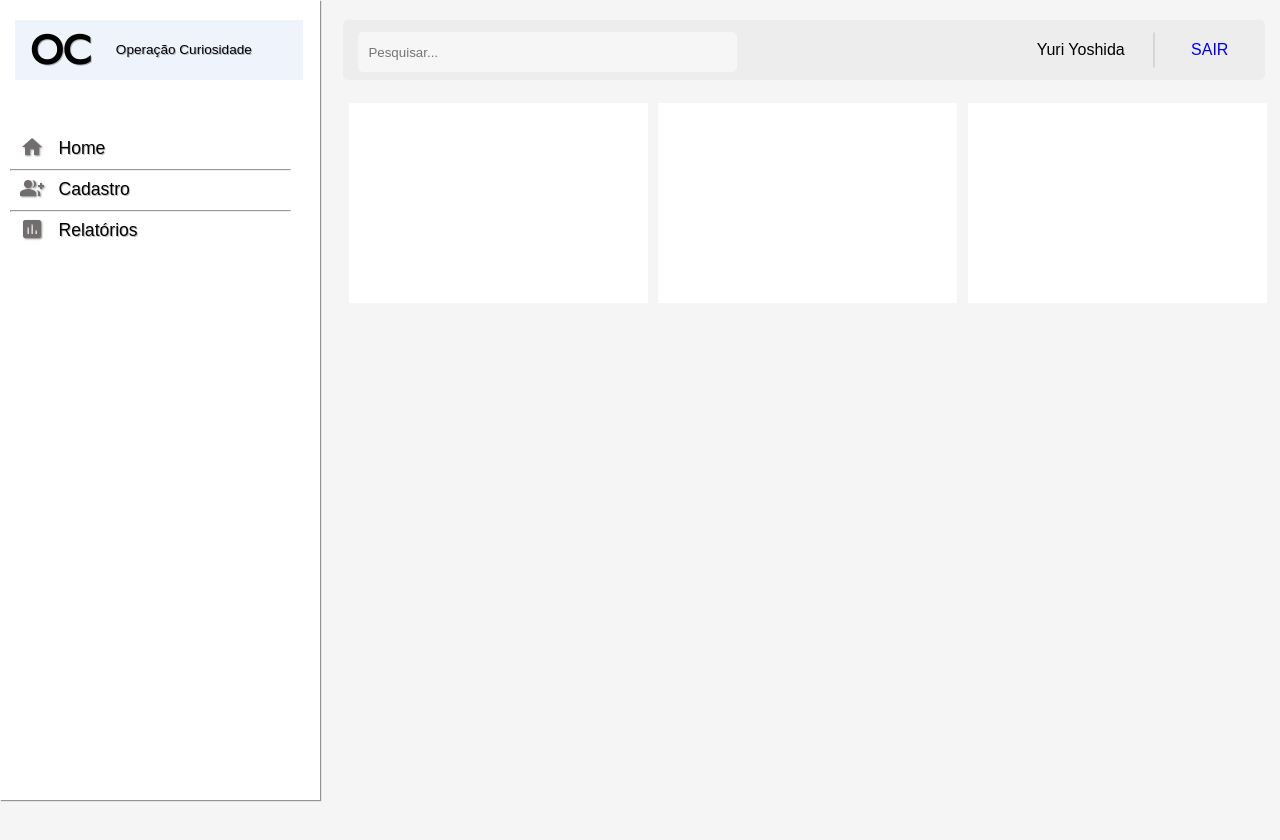
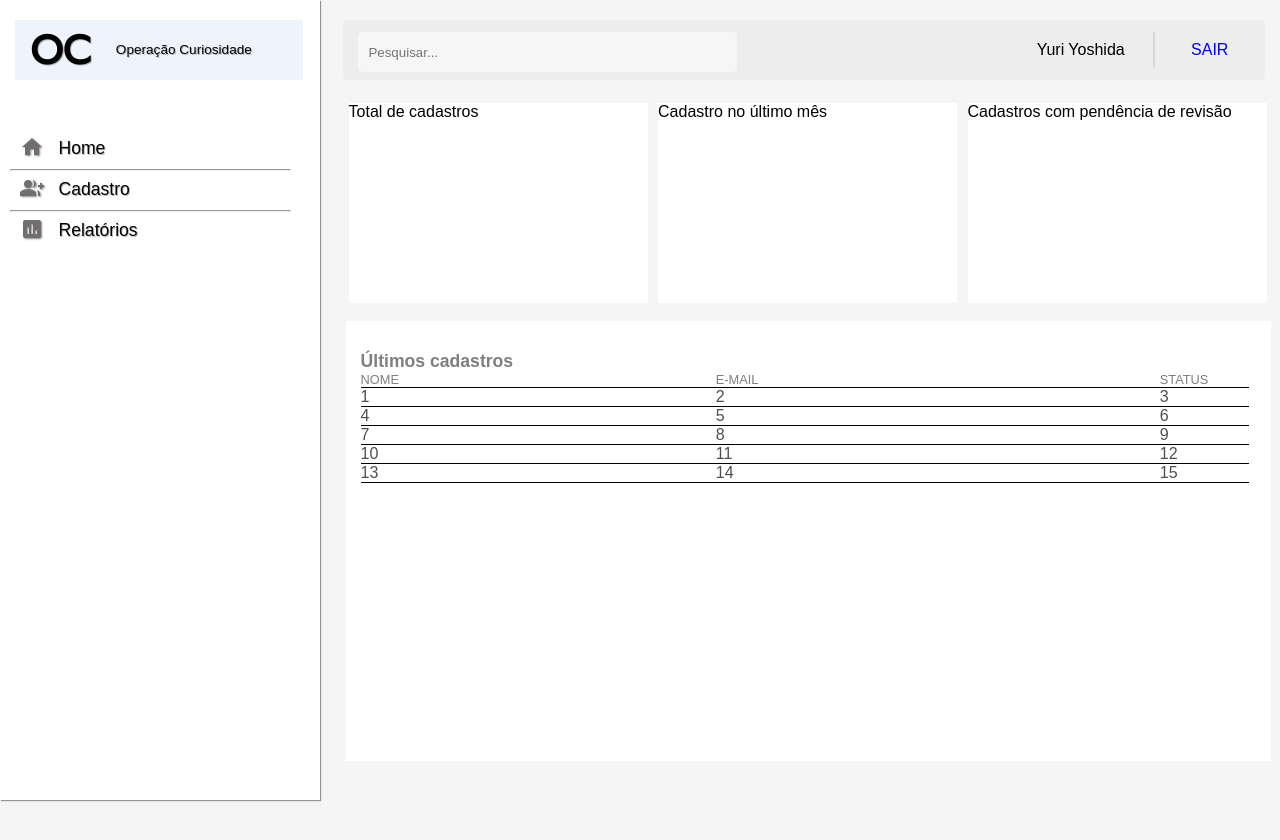
Before and after one commit to yuriGY/Projeto-OperacaoCuriosidade, a plain HTML site: page index.html in a window 1280 px wide. Drawn offline with Linux system fonts and the light colour scheme.

Commit message:
att dashboard

```diff
--- a/estilos/dashboard.css
+++ b/estilos/dashboard.css
@@ -6,6 +6,11 @@
     font-family: Arial, Helvetica, sans-serif;
     margin: 0px;
     padding: 0px;
+}
+
+html{
+    width: 100vw;
+    height: 100vh;
 }
 
 header{
@@ -137,12 +142,13 @@ nav > section#menu > hr{
 
 body{
     background-color: rgb(245, 245, 245);
+    overflow: hidden;
 }
 
 main{
     float: right;
     width: 73%;
-    height: 90vh;
+    height: 100vh;
 }
 
 main > section > div{
@@ -153,6 +159,56 @@ main > section > div{
     height: 200px;
 }
 
+main > section#tabela{
+    background-color: white;
+    width: 99%;
+    height: 55%;
+}
+
+table{
+    width: 96%;
+    margin: 15px;
+    border-collapse: collapse;
+
+    position: relative;
+}
+
+caption{
+    color: rgb(127, 127, 127);
+    font-size: 1.1em;
+    font-weight: bolder;
+    padding: 30px 0px 0px;
+    text-align: left;
+}
+
+th{
+    color: rgb(127, 127, 127);
+    font-size: 0.8em;
+    font-weight: lighter;
+    text-align: left;
+}
+
+tr{
+    border-bottom: 1px solid black;
+}
+
+td{
+    color: rgb(78, 78, 78);
+}
+
+section#tabela > table > tbody > tr > td.stat{
+    text-align: center;
+}
+
+.mail{
+    position: absolute;
+    left: 40%;
+}
+.stat{
+    position: absolute;
+    left: 90%;
+}
+
 /*
 rgb(65, 89, 150)
 rgb(63, 157, 47)
--- a/index.html
+++ b/index.html
@@ -43,19 +43,59 @@
         <section>
             <div>
                 <h2></h2>
-                <p></p>
+                <p>Total de cadastros</p>
             </div>
             <div>
                 <h2></h2>
-                <p></p>
+                <p>Cadastro no último mês</p>
             </div>
             <div>
                 <h2></h2>
-                <p></p>
+                <p>Cadastros com pendência de revisão</p>
             </div>
         </section>
-        <section>
-            <h2></h2>
+        <section id="tabela">
+            <table>
+                <caption>Últimos cadastros</caption>
+                <thead>
+                    <tr>
+                        <th scope="col">NOME</th>
+                        <th scope="col" class="mail">E-MAIL</th>
+                        <th scope="col" class="stat">STATUS</th>
+                    </tr>
+                </thead>
+                <tbody>
+                    <tr>
+                        <td>1</td>
+                        <td class="mail">2</td>
+                        <td class="stat">3</td>
+                    </tr>
+
+                    <tr>
+                        <td>4</td>
+                        <td class="mail">5</td>
+                        <td class="stat">6</td>
+                    </tr>
+
+                    <tr>
+                        <td>7</td>
+                        <td class="mail">8</td>
+                        <td class="stat">9</td>
+                    </tr>
+
+                    <tr>
+                        <td>10</td>
+                        <td class="mail">11</td>
+                        <td class="stat">12</td>
+                    </tr>
+
+                    <tr>
+                        <td>13</td>
+                        <td class="mail">14</td>
+                        <td class="stat">15</td>
+                    </tr>
+                </tbody>
+            </table>
         </section>
     </main>
 
```
